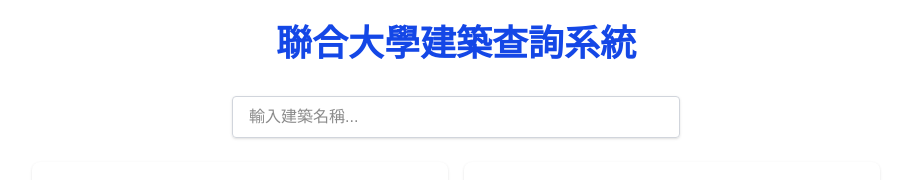
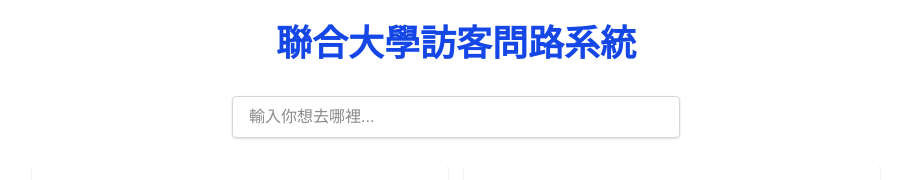
Before and after one commit to tsaiyun999/union-visitor, a Next.js app: page / in a window 1280 px wide. Shown: the top 180 px of the page, without its empty margins (184-1095 px from the left). Built offline with nearby package versions, Linux system fonts and the light colour scheme.

Commit message:
new commit

```diff
--- a/app/page.js
+++ b/app/page.js
@@ -13,14 +13,14 @@ export default function HomePage() {
   return (
     <div className="max-w-4xl mx-auto p-6">
       <h1 className="text-4xl font-bold text-center text-blue-700 mb-8">
-        聯合大學建築查詢系統
+        聯合大學訪客問路系統
       </h1>
 
       {/* 查詢輸入框 */}
       <div className="flex justify-center mb-6">
         <input
           type="text"
-          placeholder="輸入建築名稱..."
+          placeholder="輸入你想去哪裡..."
           value={query}
           onChange={(e) => setQuery(e.target.value)}
           className="w-full max-w-md px-4 py-2 border border-gray-300 rounded shadow-sm focus:outline-none focus:ring-2 focus:ring-blue-400"
```
